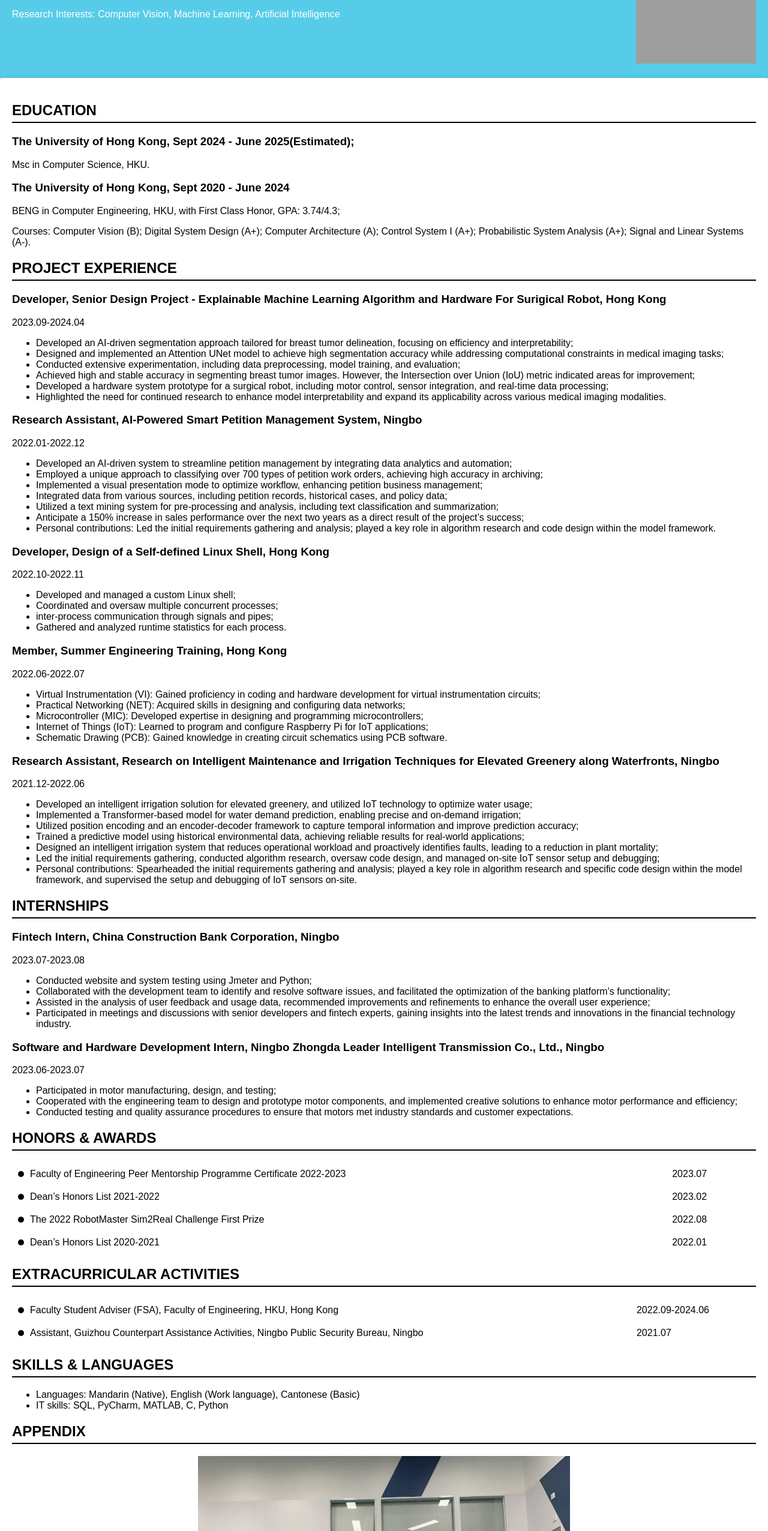
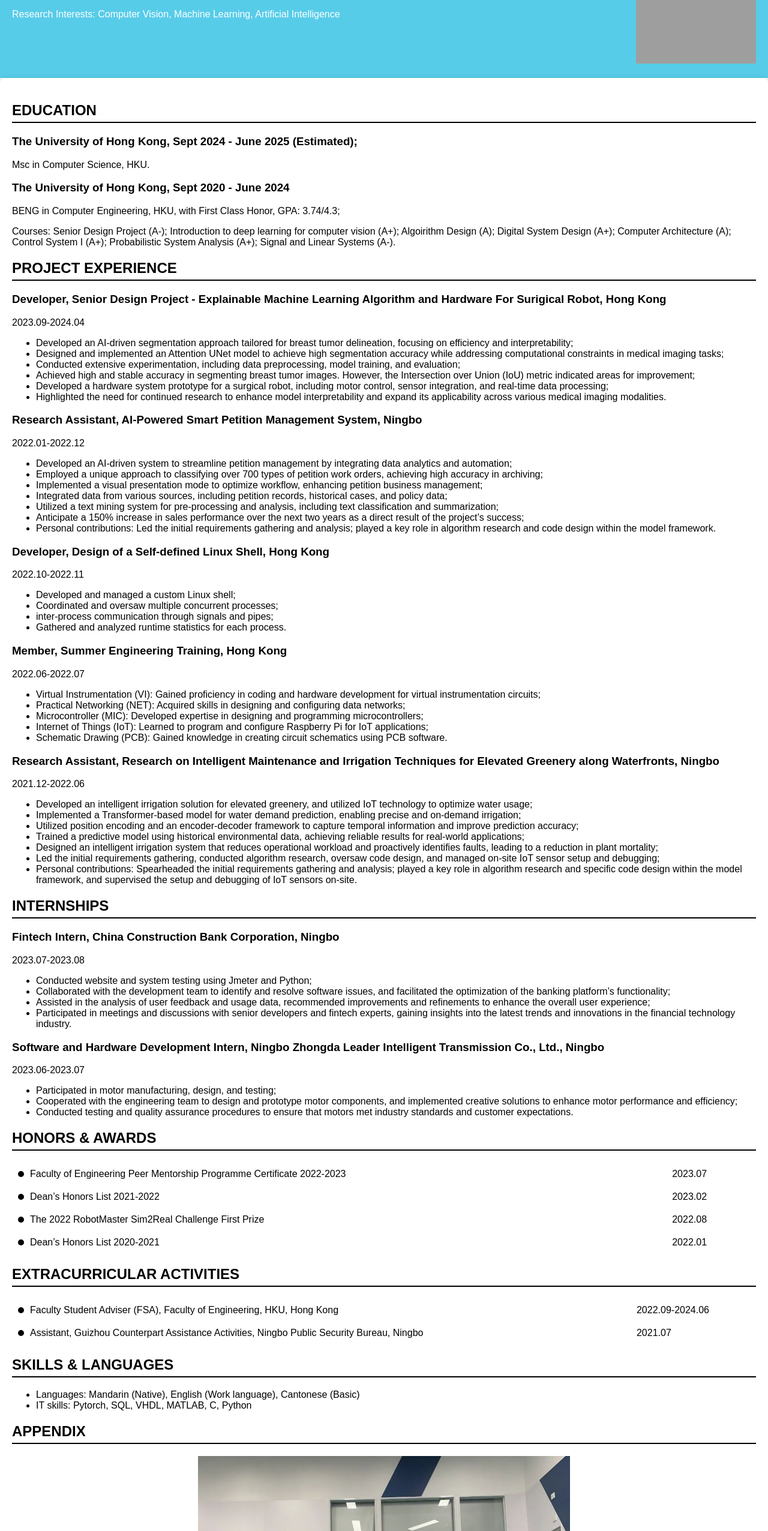
Before and after one commit to TianQijia/TianQijia.github.io, a plain HTML site: page index.html in a window 1280 px wide. Shown: the part 214-2766 px from the top of the page at 60% size. Drawn offline with Linux system fonts and the light colour scheme; grey boxes are pictures that could not be loaded.

Commit message:
revise
revise a little bit

```diff
--- a/index.html
+++ b/index.html
@@ -95,12 +95,12 @@
     </div>
     <div class="content">
         <h2>EDUCATION</h2>
-        <h3>The University of Hong Kong, Sept 2024 - June 2025(Estimated);</h3>
+        <h3>The University of Hong Kong, Sept 2024 - June 2025 (Estimated);</h3>
         <p>Msc in Computer Science, HKU.</p>
 
         <h3>The University of Hong Kong, Sept 2020 - June 2024</h3>
         <p>BENG in Computer Engineering, HKU, with First Class Honor, GPA: 3.74/4.3;</p>
-        <p>Courses: Computer Vision (B); Digital System Design (A+); Computer Architecture (A); Control System I (A+); Probabilistic System Analysis (A+); Signal and Linear Systems (A-).</p>
+        <p>Courses: Senior Design Project (A-); Introduction to deep learning for computer vision (A+); Algoirithm Design (A); Digital System Design (A+); Computer Architecture (A); Control System I (A+); Probabilistic System Analysis (A+); Signal and Linear Systems (A-).</p>
 
         <h2>PROJECT EXPERIENCE</h2>
         <h3>Developer, Senior Design Project - Explainable Machine Learning Algorithm and Hardware For Surigical Robot, Hong Kong</h3>
@@ -209,7 +209,7 @@
         <h2>SKILLS & LANGUAGES</h2>
         <ul>
             <li>Languages: Mandarin (Native), English (Work language), Cantonese (Basic)</li>
-            <li>IT skills: SQL, PyCharm, MATLAB, C, Python</li>
+            <li>IT skills: Pytorch, SQL, VHDL, MATLAB, C, Python</li>
         </ul>
 
         <h2>APPENDIX</h2>
```
